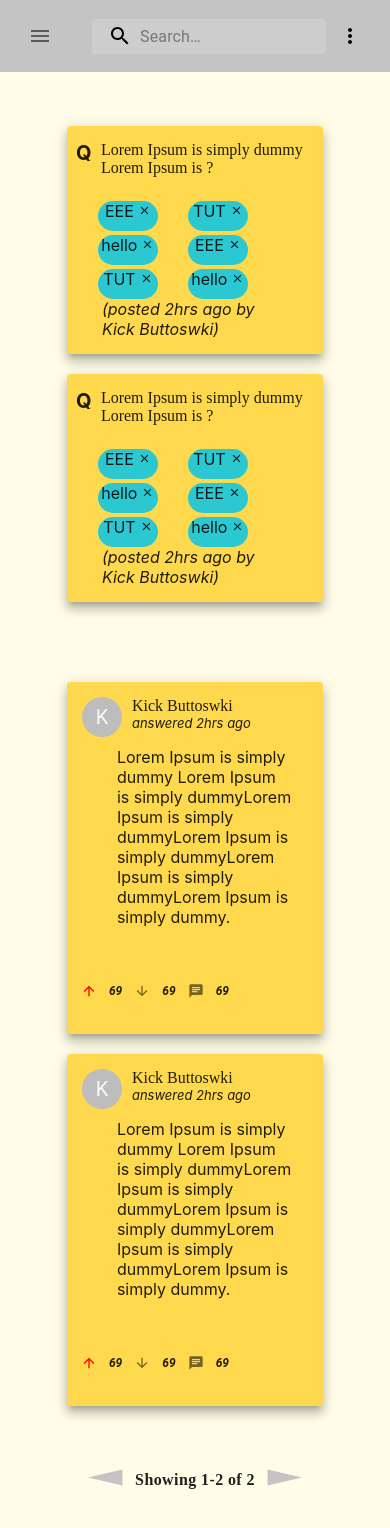
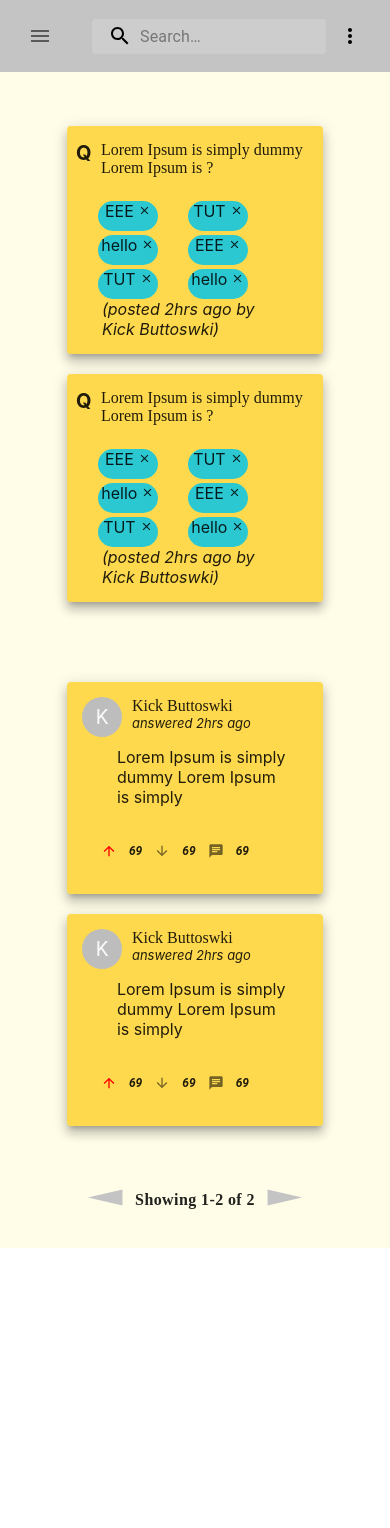
Before and after one commit to Devsoc-BPGC/BITS-STACK, a React (Create React App) app: page / in a window 390 px wide. After the commit the page ends 1248 px from the top, so only its background shows below. Built offline with nearby package versions, Linux system fonts and the light colour scheme.

Commit message:
added changes to mobile view of answer cards

```diff
--- a/src/components/dashBoard/answerCards/index.js
+++ b/src/components/dashBoard/answerCards/index.js
@@ -29,7 +29,7 @@ const AnswerCards = ({ index, name, body, date }) => {
         <p className={classes.date1}>{date}</p>
 
         <CardContent>
-            {body}
+            {window.innerWidth>600?body.slice(0,80):body.slice(0,49)}
         </CardContent>
 
         <div className={classes.cardFooter}>
--- a/src/components/dashBoard/answerCards/style.js
+++ b/src/components/dashBoard/answerCards/style.js
@@ -80,7 +80,7 @@ const useStyles = makeStyles({
       },
       '@media(min-width: 200px)': {
         date: {
-          margin: '20px 15px 0 -40px',
+          margin: '0px 15px 0 -20px',
           fontSize: '12px',
         },
         icon: {
@@ -92,7 +92,7 @@ const useStyles = makeStyles({
       },
       '@media(min-width: 720px)': {
         date: {
-          margin: '30px 15px 0 0',
+          margin: '0px 15px 0 0',
           fontSize: '16px',
         },
         icon: {
```
